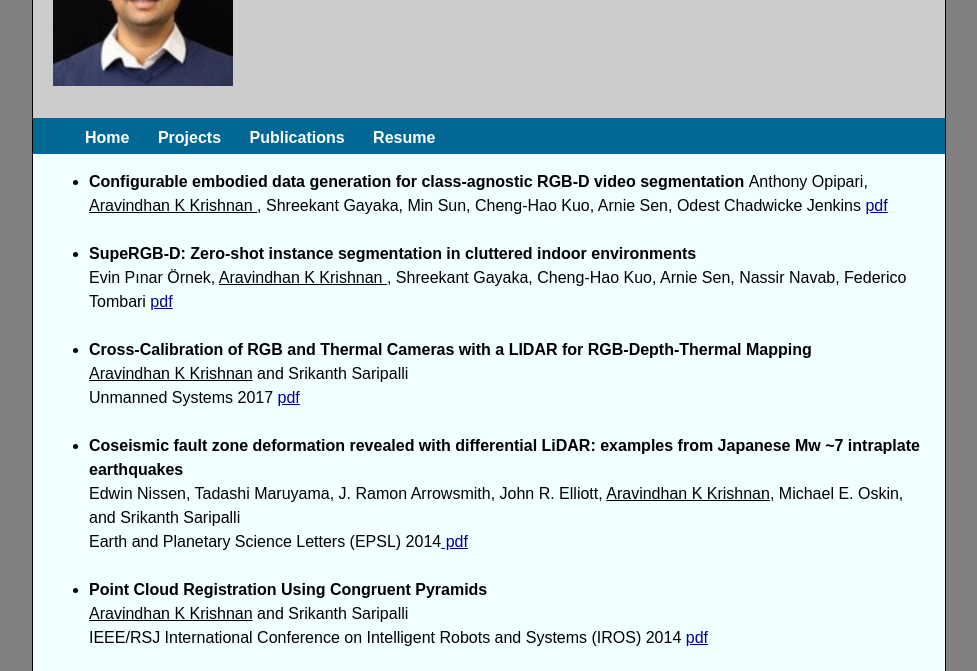
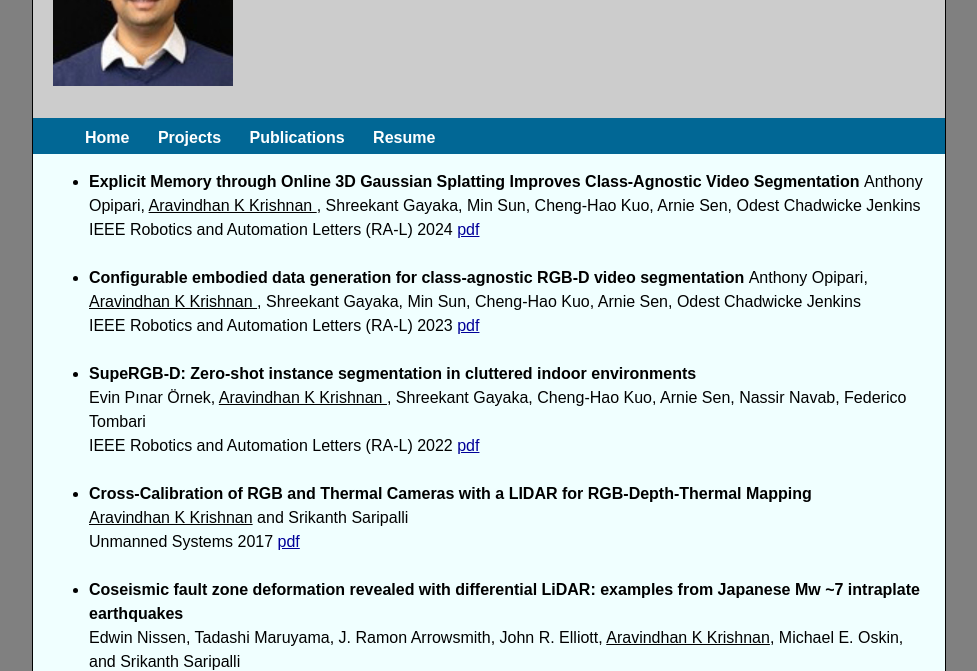
Before and after one commit to aravindhankrishnan/aravindhankrishnan.github.io, a plain HTML site: page publications.html in a window 1280 px wide. Shown: the part 119-790 px from the top of the page, without its empty margins (151-1128 px from the left). Drawn offline with Linux system fonts and the light colour scheme.

Commit message:
Update publications.html

```diff
--- a/publications.html
+++ b/publications.html
@@ -29,11 +29,15 @@
 
 <ul>
 
-<li> <b>  Configurable embodied data generation for class-agnostic RGB-D video segmentation </b> Anthony Opipari, <u> Aravindhan K Krishnan </u>, Shreekant Gayaka, Min Sun, Cheng-Hao Kuo, Arnie Sen, Odest Chadwicke Jenkins  <a href="https://arxiv.org/pdf/2410.12995", target="_blank"> pdf </a>
+<li> <b> Explicit Memory through Online 3D Gaussian Splatting Improves Class-Agnostic Video Segmentation </b> Anthony Opipari, <u> Aravindhan K Krishnan </u>, Shreekant Gayaka, Min Sun, Cheng-Hao Kuo, Arnie Sen, Odest Chadwicke Jenkins <br> IEEE Robotics and Automation Letters (RA-L) 2024  <a href="https://arxiv.org/pdf/2410.12995", target="_blank"> pdf </a>
 </li>
 <br/>
 
-<li> <b>SupeRGB-D: Zero-shot instance segmentation in cluttered indoor environments </b> <br> Evin Pınar Örnek, <u> Aravindhan K Krishnan </u>, Shreekant Gayaka, Cheng-Hao Kuo, Arnie Sen, Nassir Navab, Federico Tombari <a href="https://arxiv.org/pdf/2212.11922", target="_blank"> pdf </a>
+<li> <b> Configurable embodied data generation for class-agnostic RGB-D video segmentation </b> Anthony Opipari, <u> Aravindhan K Krishnan </u>, Shreekant Gayaka, Min Sun, Cheng-Hao Kuo, Arnie Sen, Odest Chadwicke Jenkins <br> IEEE Robotics and Automation Letters (RA-L) 2023  <a href="https://arxiv.org/pdf/2410.12995", target="_blank"> pdf </a>
+</li>
+<br/>
+
+<li> <b> SupeRGB-D: Zero-shot instance segmentation in cluttered indoor environments </b> <br> Evin Pınar Örnek, <u> Aravindhan K Krishnan </u>, Shreekant Gayaka, Cheng-Hao Kuo, Arnie Sen, Nassir Navab, Federico Tombari <br> IEEE Robotics and Automation Letters (RA-L) 2022 <a href="https://arxiv.org/pdf/2212.11922", target="_blank"> pdf </a>
 </li>
 <br/>
 
```
